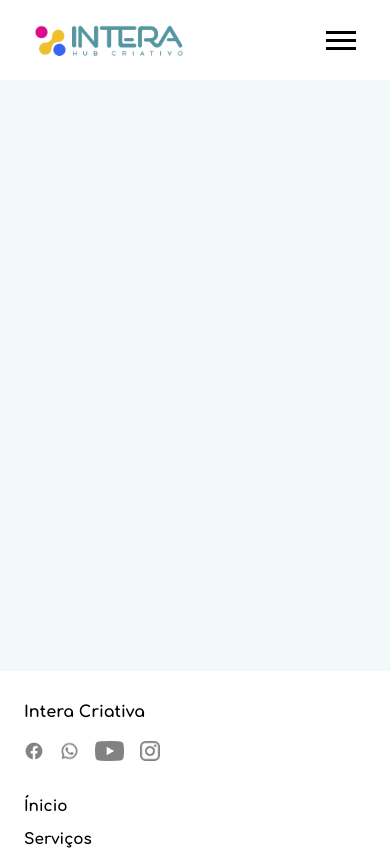
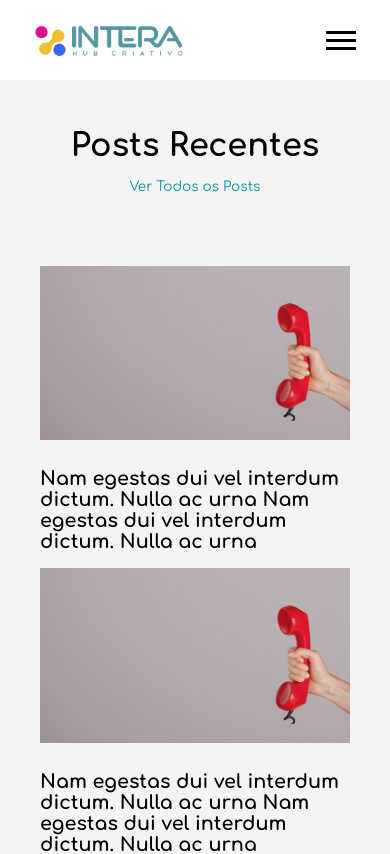
Before and after one commit to MattosJ/new, a React (Vite) app: page /blog in a window 390 px wide. Shown: the top 854 px of the page. Built offline with nearby package versions, Linux system fonts and the light colour scheme.

Commit message:
feat: new component add in blog page

```diff
--- /dev/null
+++ b/src/components/PostCard.tsx
@@ -0,0 +1,20 @@
+interface PostCardProps{
+  Image : string;
+  title: string;
+}
+
+const PostCard:React.FC<PostCardProps> = ({Image,title}) =>{
+  return(
+    <div className="post-card">
+      <div className="post-card-img">
+        <img src={Image}/>
+      </div>
+      <div className="post-card-title">
+        <h3>{title}</h3>
+      </div>
+
+    </div>
+  )
+}
+
+export default PostCard
--- /dev/null
+++ b/src/components/PostContainer.tsx
@@ -0,0 +1,30 @@
+import {Link} from 'react-router-dom'
+import "../components/styles/Posts.css"
+import PostCard from './PostCard';
+import image from "../assets/10.png"
+interface PostContainerProps{
+  title : string;
+  textLinkPost : string;
+}
+const PostContainer:React.FC<PostContainerProps> = ({title,textLinkPost}) => {
+  return(
+    <>
+    <div className="PostContainer">
+    <div className="menuPost">
+      <h2 className='post-Title'>{title}</h2>
+      <Link to="/blog" className='post-link'>{textLinkPost}</Link>
+    </div>
+    <div className='postsCards-container'>
+      <PostCard Image={image} title='Nam egestas dui vel interdum dictum. Nulla ac urna Nam egestas dui vel interdum dictum. Nulla ac urna ' />
+      <PostCard Image={image} title='Nam egestas dui vel interdum dictum. Nulla ac urna Nam egestas dui vel interdum dictum. Nulla ac urna ' />
+      <PostCard Image={image} title='Nam egestas dui vel interdum dictum. Nulla ac urna Nam egestas dui vel interdum dictum. Nulla ac urna ' />
+      <PostCard Image={image} title='Nam egestas dui vel interdum dictum. Nulla ac urna Nam egestas dui vel interdum dictum. Nulla ac urna ' />
+
+    </div>
+    </div>
+    </>
+
+  )
+}
+
+export default PostContainer
--- /dev/null
+++ b/src/components/styles/Posts.css
@@ -0,0 +1,127 @@
+.PostContainer{
+  display: flex;
+  flex-direction: column;
+  width: 100%;
+  background-color: #F4F4F4;
+  gap: 2rem;
+  padding: 1.5rem;
+}
+.menuPost{
+  flex-direction: row;
+  justify-content: space-between;
+  align-items: center;
+  padding: 1.5rem;
+  display: flex;
+}
+.post-Title{
+  font-size: 3.5rem;
+  color: #000;
+  display: flex;
+}
+.post-link{
+  font-size: 1rem;
+  color: #0097a3;
+  display: flex;
+}
+.postsCards-container{
+  display: flex;
+  flex-direction: row;
+  gap: 2rem;
+  padding: 2rem;
+  align-items: start;
+  justify-content: center;
+  flex-wrap: wrap;
+}
+.post-card{
+  display: flex;
+  width: 30%;
+  flex-direction: column;
+  gap: 1.5rem;
+}
+.post-card-img{
+  width: 90%;
+}
+.post-card-img img{
+  width: 100%;
+}
+.post-card-title{
+  width: 90%;
+  align-items: start;
+  justify-content: flex-start;
+}
+.post-card-title h3{
+  font-size: 1.5rem;
+  color: #000;
+  font-weight: bold;
+}
+
+@media (max-width: 992px) {
+  .postsCards-container {
+    padding: 1rem;
+    gap: 1.5rem;
+  }
+
+  .post-card {
+    width: calc(50% - 1.5rem);
+  }
+
+  .post-card-img {
+    width: 100%;
+  }
+
+  .post-card-title {
+    width: 100%;
+  }
+
+  .post-card-title h3 {
+    font-size: 1.3rem;
+  }
+
+  .post-Title {
+    font-size: 2.5rem;
+  }
+
+  .post-link {
+    font-size: 0.9rem;
+  }
+}
+
+@media (max-width: 768px) {
+  .postsCards-container {
+    padding: 1rem;
+    gap: 1rem;
+  }
+
+  .post-card {
+    width: 100%;
+  }
+
+  .post-card-img {
+    width: 100%;
+  }
+
+  .post-card-title {
+    width: 100%;
+  }
+
+  .post-card-title h3 {
+    font-size: 1.2rem;
+  }
+
+  .post-Title {
+    font-size: 2rem;
+    text-align: center;
+  }
+
+  .post-link {
+    font-size: 0.85rem;
+    justify-content: center;
+    text-align: center;
+  }
+
+  .menuPost {
+    flex-direction: column;
+    gap: 1rem;
+    text-align: center;
+  }
+}
--- a/src/pages/Blog.tsx
+++ b/src/pages/Blog.tsx
@@ -1,5 +1,6 @@
 import Footer from "../components/Footer"
 import HeaderInternal from "../components/Header"
+import PostContainer from "../components/PostContainer"
 import '../components/styles/Pages.css'
 
 const Blog = () =>{
@@ -7,7 +8,8 @@ const Blog = () =>{
     <div>
       <HeaderInternal/>
       <div className="Content">
-        </div>
+        <PostContainer title="Posts Recentes" textLinkPost="Ver Todos os Posts"/>
+      </div>
       <Footer/>
     </div>
   )
```
